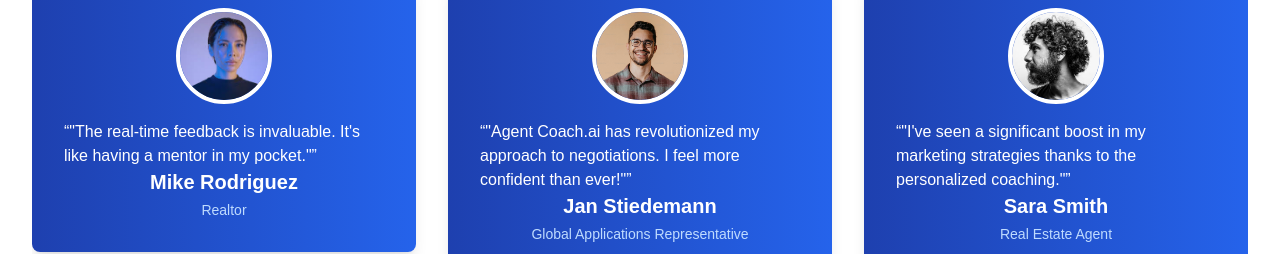
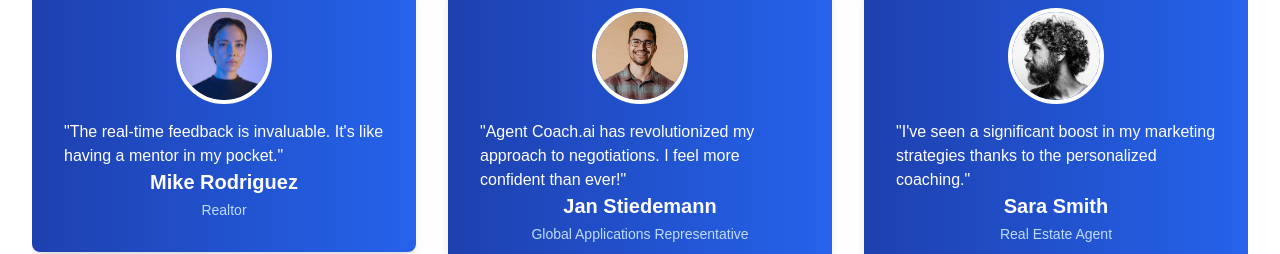
Before and after one commit to PranitPatil03/agentcoach, a Next.js app: page / in a window 1280 px wide. Shown: the part 2520-2774 px from the top of the page. Built offline with nearby package versions, Linux system fonts and the light colour scheme.

Commit message:
added new

```diff
--- a/components/Test.tsx
+++ b/components/Test.tsx
@@ -25,7 +25,7 @@ const TestimonialCard: React.FC<Testimonial> = ({ name, position, text, image })
                 className="w-24 h-24 rounded-full border-4 border-white"
             />
         </div>
-    <p className="testimonial-text">&ldquo;{text}&rdquo;</p> {/* Escaped quotes */}
+        <p className="testimonial-text">{text}</p> {/* Escaped quotes */}
         <h3 className="font-bold text-xl mb-1">
             {name}
         </h3>
```
Lines whose indentation alone changed are shown as unchanged.
